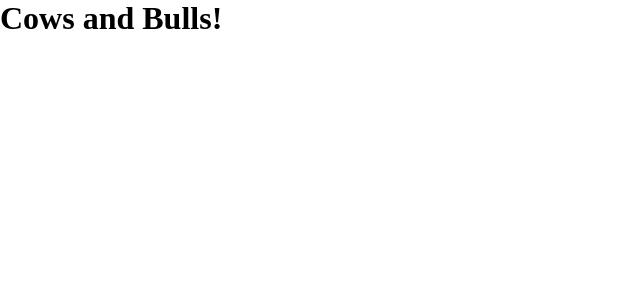
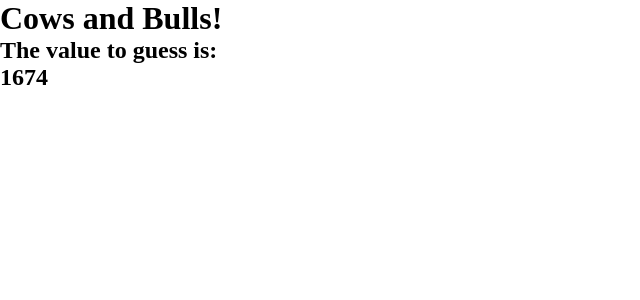
Before and after one commit to mi6oo6im/flask_cows_and_bulls_single_page_app_game, a Flask app: page / in a window 1280 px wide. Shown: the top 300 px of the page, without its empty margins (0-640 px from the left). Run offline with Flask 3, Linux system fonts and the light colour scheme.

Commit message:
create randomizer

```diff
--- a/app.py
+++ b/app.py
@@ -1,3 +1,4 @@
+import randomizer
 from flask import Flask, render_template
 
 app = Flask(__name__)
@@ -5,10 +6,8 @@ app = Flask(__name__)
 
 @app.route('/')
 def render_html():
-    return render_template('index.html')
+    number_to_guess = randomizer.randomize()
+    return render_template('index.html', value = number_to_guess)
 
 if __name__ == '__main__':
     app.run()
-
-# TODO: add random number generation
-# logic and pass using template
--- /dev/null
+++ b/randomizer.py
@@ -0,0 +1,10 @@
+from random import shuffle
+
+def randomize():
+    numbers = list(range(0, 9))
+    shuffle(numbers)
+    number_to_guess = ''.join([str(x) for x in numbers[0:4]])
+    return number_to_guess
+
+if __name__ == '__main__':
+    randomize()
--- a/templates/index.html
+++ b/templates/index.html
@@ -5,9 +5,12 @@
     <meta name="viewport" content="width=device-width, initial-scale=1.0">
     <title>Cows &amp; Bulls</title>
     <link rel="stylesheet" href="../static/css/site.css">
+    <link rel="shortcut icon" href="../static/img/favicon.png" type="image/x-icon">
     <script src="../static/js/game_logic.js"></script>
 </head>
 <body>
     <h1>Cows and Bulls!</h1>
+    <h2>The value to guess is:</h2>
+    <h2>{{value}}</h2>
 </body>
 </html>
```
